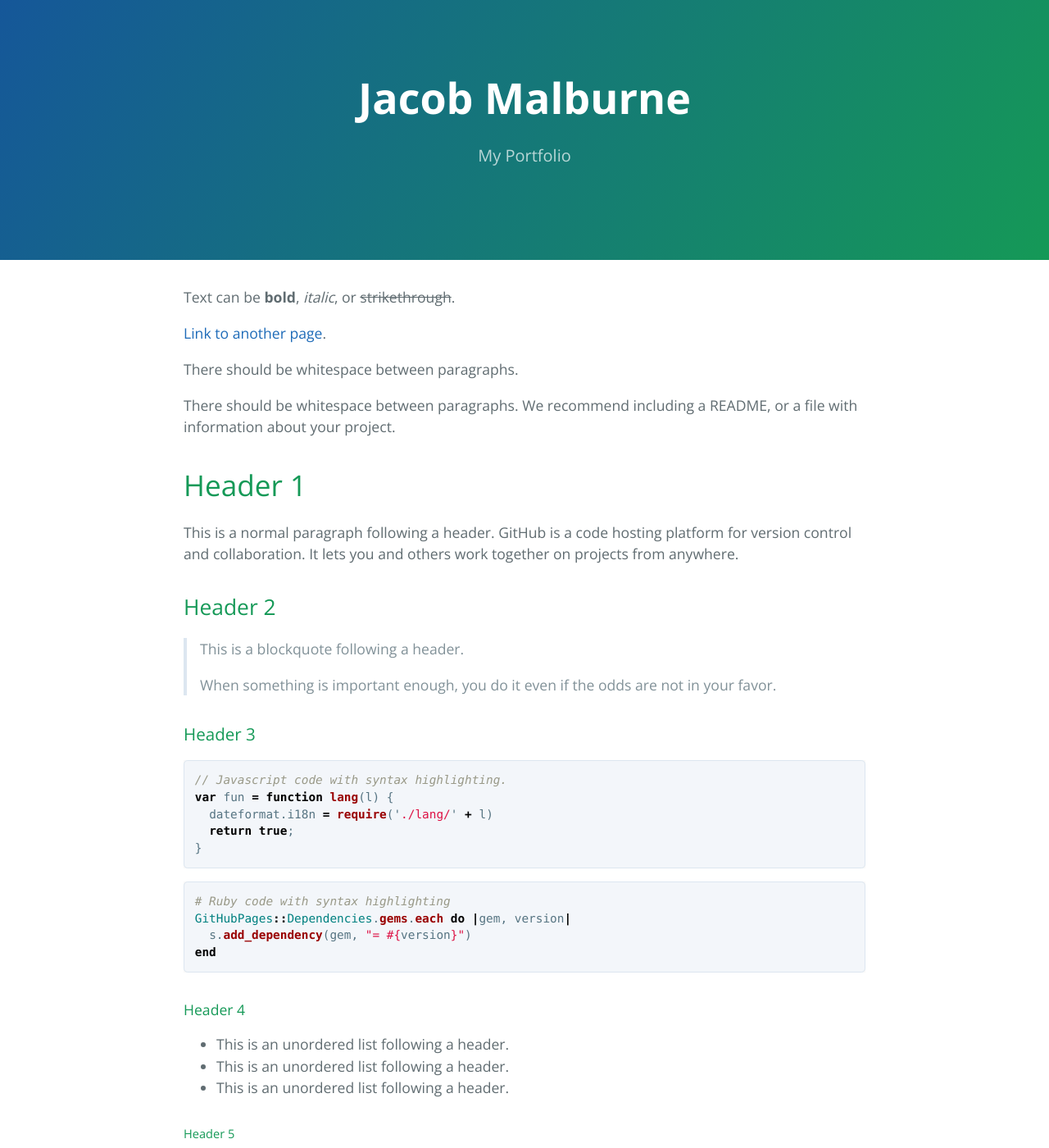
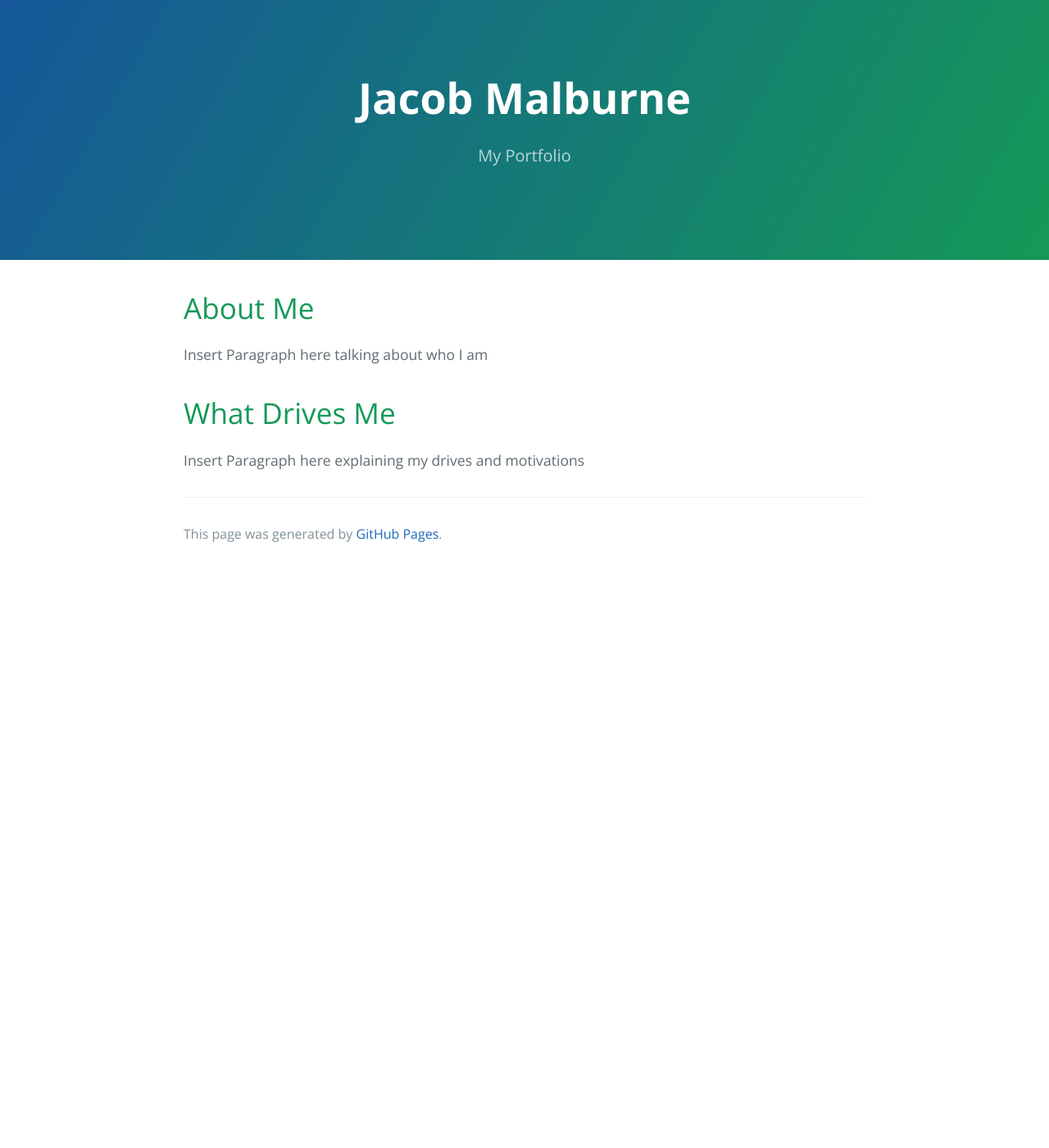
Before and after one commit to JakeMal-AGGP/JakeMal-AGGP.github.io, a Jekyll site: the page built from index.md, in a window 1280 px wide and 1400 px high. Shown: the whole window at 82% size. Built offline with Jekyll 4.4.1, drawn with Linux system fonts in a browser that asks for light colours; some of the changed text lies outside the part shown.

Commit message:
Update index.md

````diff
--- a/index.md
+++ b/index.md
@@ -3,6 +3,16 @@ layout: default
 title: Jacob Malburne
 description: My Portfolio
 ---
+
+# About Me
+
+Insert Paragraph here talking about who I am
+
+# What Drives Me
+
+Insert Paragraph here explaining my drives and motivations
+
+<!---
 
 Text can be **bold**, _italic_, or ~~strikethrough~~.
 
@@ -123,3 +133,5 @@ Long, single-line code blocks should not wrap. They should horizontally scroll i
 ```
 The final element.
 ```
+
+--->
````
